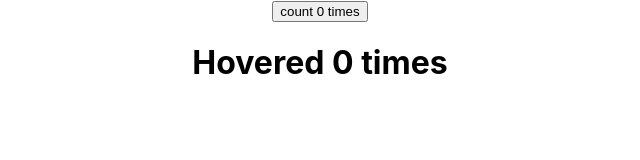
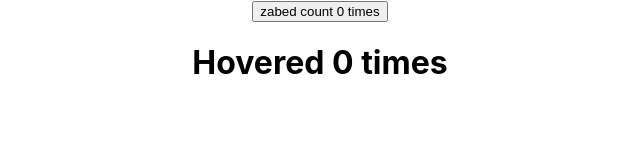
Before and after one commit to zabedalam/React-material, a React (Create React App) app: page / in a window 1280 px wide. Shown: the top 160 px of the page, without its empty margins (320-960 px from the left). Built offline with nearby package versions, Linux system fonts and the light colour scheme.

Commit message:
higer order component passing props and parameters

```diff
--- a/src/App.js
+++ b/src/App.js
@@ -36,7 +36,7 @@ import HoverComponent from './components/HoverComponent';
 function App() {
   return (
     <div className="App">
-      <ClickCounter></ClickCounter>
+      <ClickCounter name='zabed'></ClickCounter>
       <HoverComponent></HoverComponent>
       {/* <ErrorBoundary><Hero heroName='zabed'></Hero></ErrorBoundary>
       <ErrorBoundary><Hero heroName='zaif'></Hero></ErrorBoundary>
--- a/src/components/ClickCounter.jsx
+++ b/src/components/ClickCounter.jsx
@@ -20,10 +20,10 @@ class ClickCounter extends Component {
     const {count,incrementCounter}=this.props
     return (
       <>
-        <button onClick={incrementCounter}> count {count} times</button>
+        <button onClick={incrementCounter}>{this.props.name} count {count} times</button>
       </>
     )
   }
 }
 
-export default withCounter(ClickCounter)//instead of exporting clickCounter component we are exporting higher order component
+export default withCounter(ClickCounter,5)//instead of exporting clickCounter component we are exporting higher order component
--- a/src/components/HoverComponent.jsx
+++ b/src/components/HoverComponent.jsx
@@ -27,4 +27,4 @@ class HoverComponent extends Component {
   }
 }
 
-export default withCounter(HoverComponent)//instead of exporting clickCounter component we are exporting higher order component
+export default withCounter(HoverComponent,10)//instead of exporting clickCounter component we are exporting higher order component
--- a/src/components/WithCounter.jsx
+++ b/src/components/WithCounter.jsx
@@ -1,26 +1,34 @@
-import React from 'react'
+import React from "react";
 
-const withCounter=WrappedComponent=>{
-    class WithCounter extends React.Component{
-        constructor(props) {
-            super(props)
+const withCounter = (WrappedComponent,incrementNumber) => {
+  class WithCounter extends React.Component {
+    constructor(props) {
+      super(props);
 
-            this.state = {
-               count:0
-            }
-          }
-          incrementCounter=()=>{
-              this.setState(prevState=>{
-                  return{count:prevState.count+1}
-              })
-          }
-        render(){
-            // return <OriginalComponent name="zabed"></OriginalComponent>
-            return <WrappedComponent count={this.state.count} incrementCounter={this.incrementCounter}></WrappedComponent>
+      this.state = {
+        count: 0,
+      };
+    }
+    incrementCounter = () => {
+      this.setState((prevState) => {
+        // return { count: prevState.count + 1 };
+        return { count: prevState.count + incrementNumber };
 
-        }
+      });
+    };
+    render() {
+      // return <OriginalComponent name="zabed"></OriginalComponent>
+      console.log(this.props.name);
+      return (
+        <WrappedComponent
+          count={this.state.count}
+          incrementCounter={this.incrementCounter}
+          {...this.props}
+        ></WrappedComponent>
+      );
     }
-    return WithCounter
-}
+  }
+  return WithCounter;
+};
 
-export default withCounter
+export default withCounter;
```
